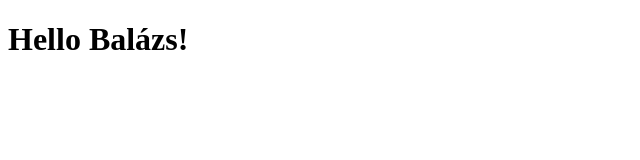
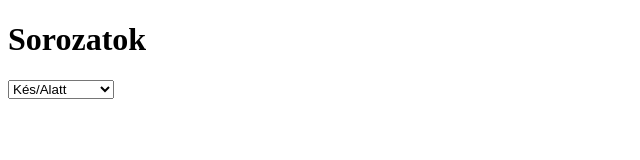
Before and after one commit to 17Balazs17/csapatmunka, a plain HTML site: page sorozat.html in a window 1280 px wide. Shown: the whole page, without its empty margins (0-640 px from the left). Drawn offline with Linux system fonts and the light colour scheme.

Commit message:
Sorozatok

```diff
--- a/sorozat.html
+++ b/sorozat.html
@@ -7,7 +7,17 @@
 </head>
 <body>
 
-<h1>Hello Balázs!</h1>
+<h1>Sorozatok</h1>
+<select name="" id="">
+    <option value="Kés/Alatt">Kés/Alatt</option>
+    <option value="The Boys">The Boys</option>
+    <option value="Breaking Bad">Braking Bad</option>
+    <option value="Banshee">Banshee</option>
+    <option value="The Sopranos">The Sopranos</option>
+    <option value="Dexter">Dexter</option>
+
+
+</select>
 
 
 
```
